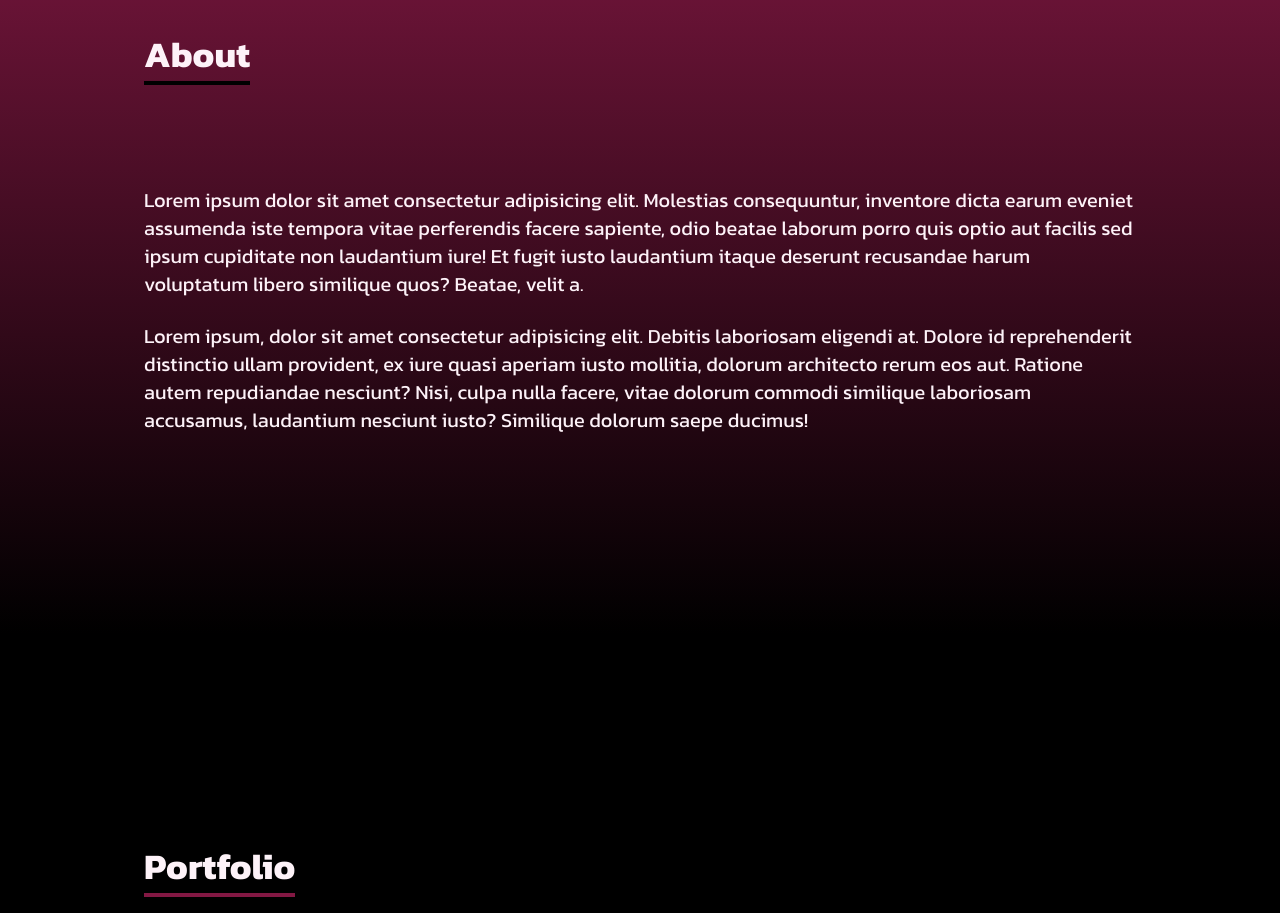
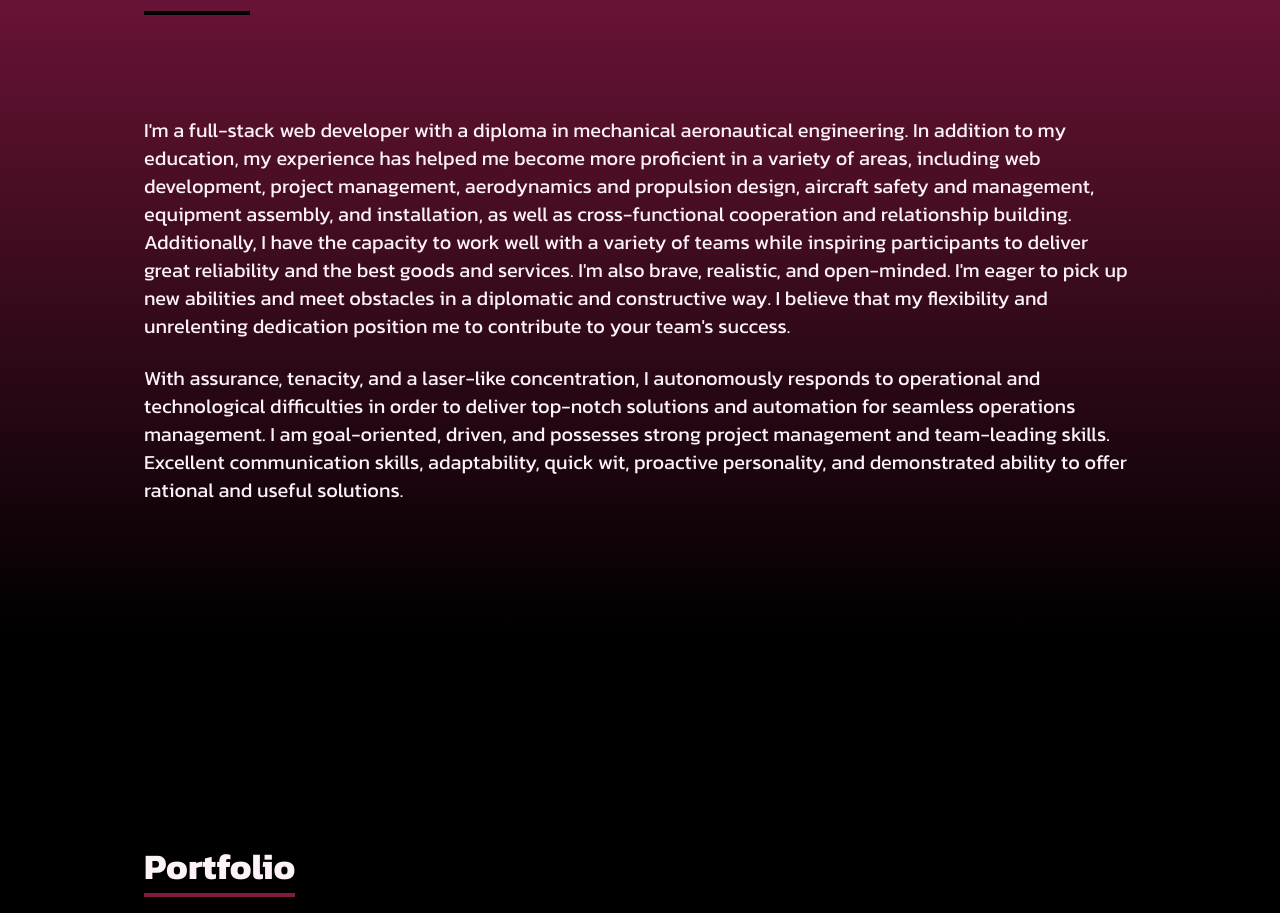
Before and after one commit to Charlotte-Natasha/Digital..Journey, a React (Create React App) app: page / in a window 1280 px wide. Shown: the part 966-1879 px from the top of the page. Built offline with nearby package versions, Linux system fonts and the light colour scheme.

Commit message:
added details on about section

```diff
--- a/src/components/About.jsx
+++ b/src/components/About.jsx
@@ -8,12 +8,12 @@ const About = () => {
                 <p className='text-4xl font-bold inline border-b-4 border-black'>About</p>
             </div>
 
-            <p className='text-xl mt-20'>Lorem ipsum dolor sit amet consectetur adipisicing elit. Molestias consequuntur, inventore dicta earum eveniet assumenda iste tempora vitae perferendis facere sapiente, odio beatae laborum porro quis optio aut facilis sed ipsum cupiditate non laudantium iure! Et fugit iusto laudantium itaque deserunt recusandae harum voluptatum libero similique quos? Beatae, velit a.</p>
+            <p className='text-xl mt-20'>I'm a full-stack web developer with a diploma in mechanical aeronautical engineering. In addition to my education, my experience has helped me become more proficient in a variety of areas, including web development, project management, aerodynamics and propulsion design, aircraft safety and management, equipment assembly, and installation, as well as cross-functional cooperation and relationship building. Additionally, I have the capacity to work well with a variety of teams while inspiring participants to deliver great reliability and the best goods and services. I'm also brave, realistic, and open-minded. I'm eager to pick up new abilities and meet obstacles in a diplomatic and constructive way. I believe that my flexibility and unrelenting dedication position me to contribute to your team's success.</p>
 
             <br />
 
             <p className='text-xl'>
-                Lorem ipsum, dolor sit amet consectetur adipisicing elit. Debitis laboriosam eligendi at. Dolore id reprehenderit distinctio ullam provident, ex iure quasi aperiam iusto mollitia, dolorum architecto rerum eos aut. Ratione autem repudiandae nesciunt? Nisi, culpa nulla facere, vitae dolorum commodi similique laboriosam accusamus, laudantium nesciunt iusto? Similique dolorum saepe ducimus!
+            With assurance, tenacity, and a laser-like concentration, I autonomously responds to operational and technological difficulties in order to deliver top-notch solutions and automation for seamless operations management. I am goal-oriented, driven, and possesses strong project management and team-leading skills. Excellent communication skills, adaptability, quick wit, proactive personality, and demonstrated ability to offer rational and useful solutions.
             </p>
         </div>
     </div>
```
